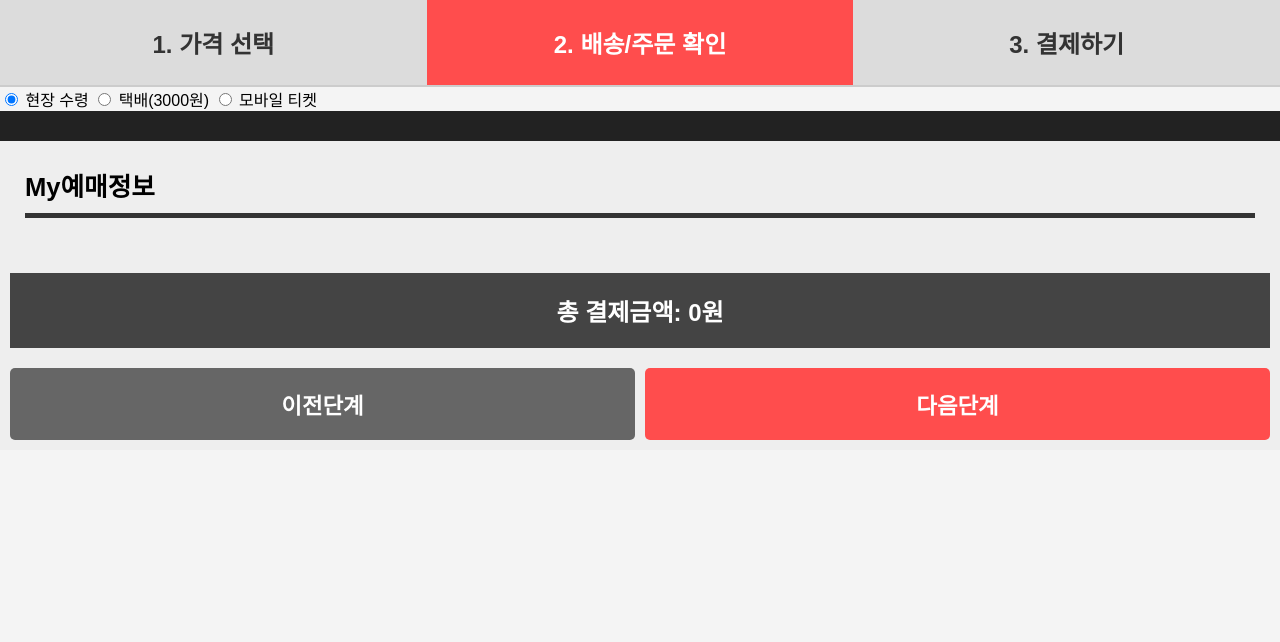
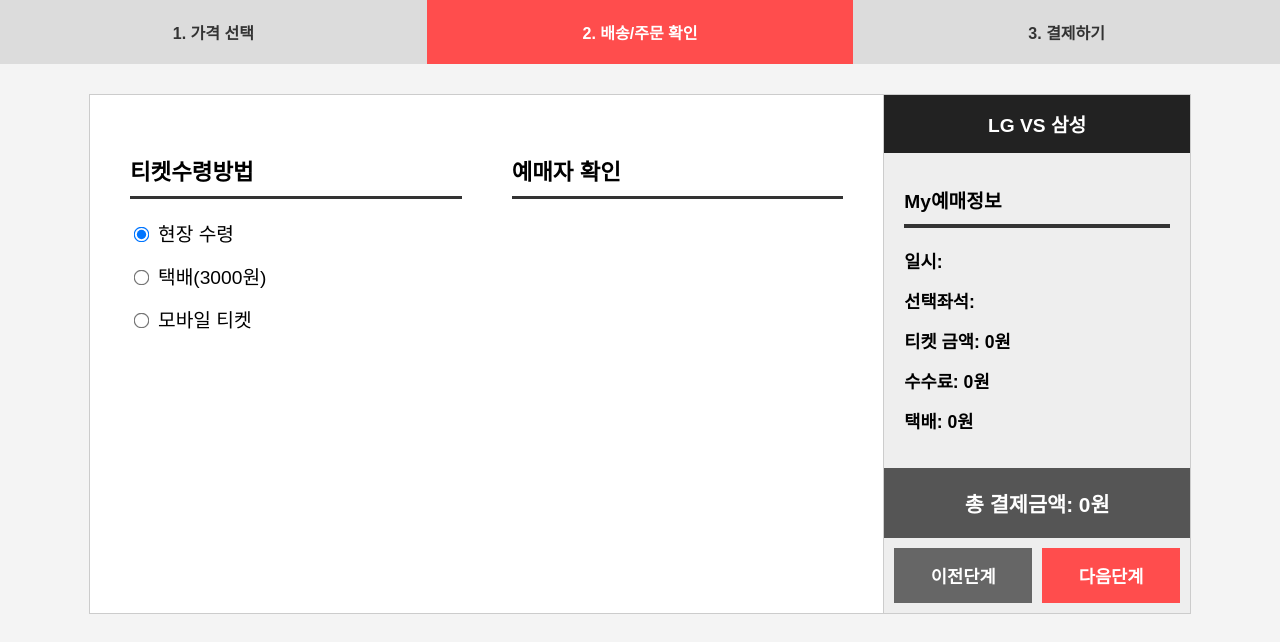
Before and after one commit to mj99k14/baseball-ticket-practice, a website: page html/Select-Delivery.html in a window 1280 px wide. Drawn offline with Linux system fonts and the light colour scheme.

```diff
--- /dev/null
+++ b/css/delivery.css
@@ -0,0 +1,159 @@
+body {
+    font-family: "Malgun Gothic", sans-serif;
+    margin: 0;
+    padding: 0;
+    background-color: #f4f4f4;
+}
+
+/* 네비게이션 바 */
+.navbar_ul {
+    display: flex;
+    list-style: none;
+    padding: 0;
+    margin: 0;
+    width: 100%;
+    background-color: #dcdcdc;
+}
+
+.navbar_ul li {
+    flex: 1;
+    text-align: center;
+}
+
+.navbar_ul li a {
+    display: block;
+    padding: 20px;
+    font-weight: bold;
+    text-decoration: none;
+    color: #333;
+}
+
+.navbar_ul li.active {
+    background-color: #ff4d4d;
+}
+
+.navbar_ul li.active a {
+    color: white;
+}
+
+/* 메인 컨테이너 (7:3 비율) */
+.main-container {
+    display: flex;
+    max-width: 1100px;
+    margin: 30px auto;
+    background-color: white;
+    min-height: 500px;
+    border: 1px solid #ccc;
+}
+
+/* 왼쪽 영역 */
+.content-left {
+    flex: 7;
+    padding: 40px;
+    display: flex;
+    gap: 50px;
+}
+
+.selection-section,
+.input-section {
+    flex: 1;
+}
+
+.section-title {
+    font-size: 1.4rem;
+    border-bottom: 3px solid #333;
+    padding-bottom: 10px;
+    margin-bottom: 20px;
+}
+
+.method-item {
+    margin-bottom: 15px;
+    font-size: 1.2rem;
+    display: flex;
+    align-items: center;
+}
+
+.method-item input {
+    margin-right: 10px;
+    transform: scale(1.2);
+}
+
+/* 동적 input 스타일 */
+#input-container input {
+    display: block;
+    width: 90%;
+    padding: 10px;
+    margin-bottom: 15px;
+    border: 1px solid #ccc;
+    font-size: 1rem;
+}
+
+/* 오른쪽 정보 영역 */
+.information {
+    flex: 3;
+    background-color: #eee;
+    border-left: 1px solid #ccc;
+    display: flex;
+    flex-direction: column;
+}
+
+.match-tag {
+    background-color: #222;
+    color: white;
+    padding: 15px;
+    text-align: center;
+    font-size: 1.2rem;
+    font-weight: bold;
+}
+
+.info-content {
+    padding: 20px;
+    flex-grow: 1;
+}
+
+.info-content h1 {
+    font-size: 1.2rem;
+    border-bottom: 4px solid #333;
+    padding-bottom: 10px;
+    margin-bottom: 20px;
+}
+
+.info-content div {
+    margin-bottom: 15px;
+    font-weight: bold;
+    font-size: 1.1rem;
+}
+
+.total-price-display {
+    background-color: #555;
+    color: white;
+    padding: 20px;
+    text-align: center;
+    font-size: 1.3rem;
+    font-weight: bold;
+}
+
+.btn-group {
+    display: flex;
+    padding: 10px;
+    gap: 10px;
+}
+
+.btn-group button {
+    flex: 1;
+    padding: 15px;
+    font-size: 1.1rem;
+    font-weight: bold;
+    cursor: pointer;
+    border: none;
+}
+
+.btn-group button:first-child {
+    background-color: #666;
+    color: white;
+}
+
+.btn-next-step {
+    background-color: #ff4d4d;
+    color: white;
+}
--- a/html/Select-Delivery.html
+++ b/html/Select-Delivery.html
@@ -5,7 +5,7 @@
   <meta charset="UTF-8" />
   <meta name="viewport" content="width=device-width, initial-scale=1.0" />
   <title>배송/주문 확인</title>
-  <link rel="stylesheet" href="../css/check-price.css" />
+  <link rel="stylesheet" href="../css/delivery.css" />
 </head>
 
 <body>
@@ -15,34 +15,55 @@
     <li><a href="Payment.html">3. 결제하기</a></li>
   </ul>
 
-  <input type="radio" value="filed" id="filed" checked />
+  <div class="main-container">
+
+    <div class="content-left">
+      <div class="selection-section">
+        <h2 class="section-title">티켓수령방법</h2>
+        <div class="radio-group">
+          <div class="method-item">
+            <input type="radio" name="delivery-option" value="filed" id="filed" checked />
             <label for="filed">현장 수령</label>
-  <input type="radio" value="delivery" id="delivery" />
+          </div>
+          <div class="method-item">
+            <input type="radio" name="delivery-option" value="delivery" id="delivery" />
             <label for="delivery">택배(3000원)</label>
-  <input type="radio" value="mobileticket" id="mobileticket" />
+          </div>
+          <div class="method-item">
+            <input type="radio" name="delivery-option" value="mobileticket" id="mobileticket" />
             <label for="mobileticket">모바일 티켓</label>
+          </div>
+        </div>
+      </div>
 
-  <div id="input-container"></div> <!--입력창-->
+      <div class="input-section">
+        <h2 class="section-title">예매자 확인</h2>
+        <div id="input-container">
+        </div>
+      </div>
+    </div>
 
     <div class="information">
-    <div class="match-tag"></div>
+      <div class="match-tag">LG VS 삼성</div>
       <div class="info-content">
         <h1>My예매정보</h1>
-      <div id="Gamedate"></div>
-      <div id="seat-price1"></div>
-      <div id="seat-price2"></div>
-      <div id="commission"></div>
+        <div id="Gamedate">일시: </div>
+        <div id="countseat">선택좌석: </div>
+        <div id="seat-price1">티켓 금액: 0원</div>
+        <div id="commission">수수료: 0원</div>
+        <div id="deliveryprice">택배: 0원</div>
       </div>
-
 
       <div id="displayTotalPrice" class="total-price-display">
         총 결제금액: 0원
       </div>
 
       <div class="btn-group">
-      <button onclick="history.back()">이전단계</button>
-      <button class="btn-next-step" onclick="location.href='Payment.html'">다음단계</button>
+        <button type="button" onclick="history.back()">이전단계</button>
+        <button type="button" id="btn-next" class="btn-next-step">다음단계</button>
       </div>
+    </div>
+
   </div>
 
   <script src="../javascript/state.js"></script>
--- a/javascript/price.js
+++ b/javascript/price.js
@@ -10,17 +10,19 @@
   const gameDate = sessionStorage.getItem("GameDate") || "날짜 정보 없음";
   const countValue = Number(sessionStorage.getItem("selectedSeatCount")) || 0;
 
+
   // 요소가 하나라도 없으면 중단
   if (!displayCountSeat || !displayTotalPrice) {
     console.error("필요한 HTML 요소를 찾을 수 없습니다. ID를 확인하세요.");
     return;
   }
 
+  const total = priceValue * countValue //총액
   // 글씨 집어넣기
   displayCountSeat.textContent = `총 ${countValue}석 선택하셨습니다.`;
   displayGameData.textContent = `일시: ${gameDate}`;
   displaySeatPrice1.textContent = `티켓 총액: ${Number(priceValue).toLocaleString()}원`;
-  displayTotalPrice.textContent = `총 결제금액: ${Number(priceValue).toLocaleString()}원`;
-
+  displayTotalPrice.textContent = `총 결제금액: ${Number(total).toLocaleString()}원`;
+  sessionStorage.setItem("displayTotalPrice", displayTotalPrice);
   console.log("데이터 로드 완료:", { countValue, priceValue, gameDate });
 });
```
Also changed, not shown: javascript/SelectDelivery.js (+63 -42 lines). Lines whose indentation alone changed are shown as unchanged.
